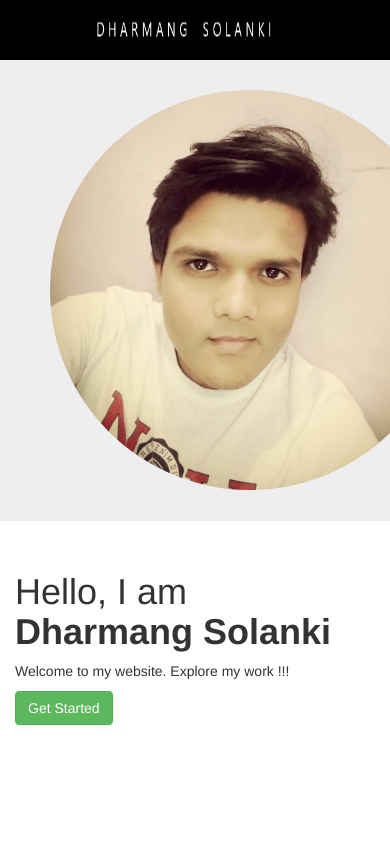
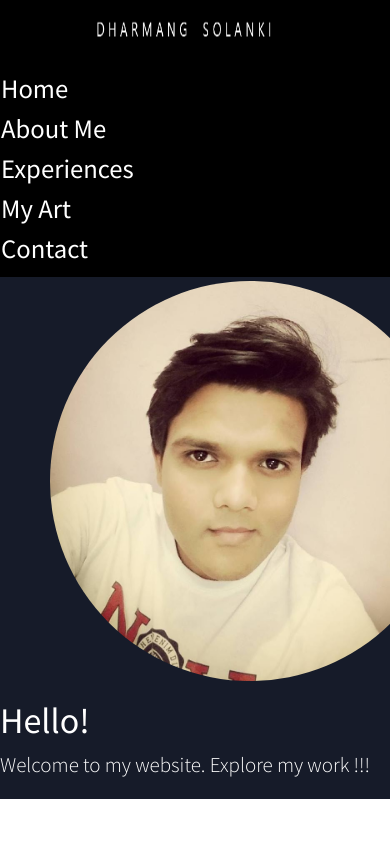
Before and after one commit to dharmang007/Portflio, a Django app: page / in a window 390 px wide; the page is wider, and only the part inside the window is pictured. Run offline with Django 3.2, Linux system fonts and the light colour scheme; some libraries are stand-ins or nearby versions.

Commit message:
updated templates

```diff
--- a/MyWebSite/MyProfile/static/personal/css/CustomCSS/home.css
+++ /dev/null
@@ -1,33 +0,0 @@
-.body
-{
-
-}
-
-#title
-{
-    background-color:#000000;
-    background-image:  url("images/Name.jpg");
-    background-position: center;
-    background-size: 90% 150%;
-    background-repeat: no-repeat;
-    margin-bottom: 0px;
-}
-
-.profileImage
-{
-  width: 400px;
-  height: 400px;
-  border-radius: 50%;
-margin-left: 50px;
-  margin-bottom: 0px;
-
-}
-.navbar-right
-{
-  padding-right: 10px;
-}
-.collapse ul li a
-{
-  color: #000000;
-  font-size: 20px;
-}
--- /dev/null
+++ b/MyWebSite/MyProfile/static/personal/css/home.css
@@ -0,0 +1,54 @@
+#title
+{
+    background-color:#000000;
+    background-image:  url("images/Name.jpg");
+    background-position: center;
+    background-size: 90% 150%;
+    background-repeat: no-repeat;
+    margin-bottom: 0px;
+
+}
+#profile
+{
+  background-color: rgb(22, 27, 41);
+  padding-top: 1%;
+  padding-bottom:1%;
+  margin: 0%;
+}
+.profileImage
+{
+  width: 400px;
+  height: 400px;
+  border-radius: 50%;
+  margin-left: 50px;
+  margin-bottom: 0px;
+  transition: all 0.4s ease-in-out;
+}
+#intro
+{
+  color: rgb(255, 255, 255);
+}
+
+.navbar li
+{
+  display: block;
+  font-size: 20pt;
+}
+
+
+#HomeNav
+{
+  padding-right: 5%;
+  background-color: black;
+  margin: 0;
+}
+
+#HomeNav .nav li a
+{
+  color: rgb(255, 255, 255);
+  transition: all 0.4s ease-in-out;
+}
+#HomeNav .nav li a:hover {
+  background: rgb(80, 76, 95);
+  color: rgb(1, 0, 5);
+}
--- /dev/null
+++ b/MyWebSite/MyProfile/templates/MyProfile/MyProfileMaster.html
@@ -0,0 +1,25 @@
+<!DOCTYPE html>
+<html lang="en">
+
+<head>
+	<title>Dharmang Solanki</title>
+	<meta charset="utf-8" />
+	<meta http-equiv="X-UA-Compatible" content="IE-Edge">
+	<meta name ="viewport" content="width=device-width, initial-scale=1">
+	{% load staticfiles %}
+	<link rel="stylesheet" href="https://maxcdn.bootstrapcdn.com/bootstrap/3.3.7/css/bootstrap.min.css" integrity="sha384-BVYiiSIFeK1dGmJRAkycuHAHRg32OmUcww7on3RYdg4Va+PmSTsz/K68vbdEjh4u" crossorigin="anonymous">
+	<link rel="stylesheet" href = "../../../static/personal/css/home.css">
+	<link href="https://fonts.googleapis.com/css?family=Source+Sans+Pro:300,400,700" rel="stylesheet">
+</head>
+
+<body class="body" >
+    {%block content%}
+    {%endblock%}
+</body>
+<style>
+body
+{
+    font-family: 'Source Sans Pro', sans-serif;
+}
+</style>
+</html>
--- a/MyWebSite/MyProfile/templates/MyProfile/header.html
+++ /dev/null
@@ -1,49 +0,0 @@
-<!DOCTYPE html>
-<html lang="en">
-
-<head>
-	<title>Dharmang Solanki</title>
-	<meta charset="utf-8" />
-	<meta http-equiv="X-UA-Compatible" content="IE-Edge">
-	<meta name ="viewport" content="width=device-width, initial-scale=1">
-	{% load staticfiles %}
-	<link rel="stylesheet" href = "../../../static/personal/css/bootstrap.min.css">
-	<link rel="stylesheet" href = "../../../static/personal/css/CustomCSS/home.css">
-	<link href="https://fonts.googleapis.com/css?family=Source+Sans+Pro:300,400,700" rel="stylesheet">
-</head>
-
-<body class="body" data-spy="scroll" data-target=".navbar-collapse" data-offset="50">
-<div class="jumbotron" id="title"></div>
-<div class="jumbotron" id="profile">
-	<div class="row">
-		<div class="col-md-6 col-sm-6">
-			<img class="profileImage" src="../static/personal/css/CustomCSS/images/profile2.jpg">
-		</div>
-		<div class="col-md-6 col-sm-6">
-
-		</div>
-	</div>
-</div>
-	<div class="collapse navbar-fixed-top custom-navbar" role="navigation">
-			 <ul class="nav navbar-nav navbar-right" id = "NavBar" onclick="getNavbarItem()">
-						<li><a href="/home/" class="smoothScroll">Home</a></li>
-						<li><a href="#education" class="smoothScroll">Education</a></li>
-						<li><a href="/aboutMe/" class="smoothScroll">About Me</a></li>
-						<li><a href="/myAcademics/" class="smoothScroll">Experiences</a></li>
-						<li><a href="/contact/" class="smoothScroll">Contact</a></li>
-			 </ul>
-	</div>
-	<section class="parallax-section" >
-	{%block content%}
-
-	{% endblock %}
-	</section>
-	<script>
-		function getNavbarItem() {
-		  var x = document.getElementsByTagName("H1")[0].getAttribute("class");
-		  document.getElementById("demo").innerHTML = x;
-		  var x = document.getElementsByTagName("ul")[0]
-		}
-		</script>
-</body>
-</html>
--- a/MyWebSite/MyProfile/templates/MyProfile/includes/home.html
+++ b/MyWebSite/MyProfile/templates/MyProfile/includes/home.html
@@ -1,23 +1,26 @@
+{%extends "MyProfile/MyProfileMaster.html" %}
+{%block content%}
+<div class="jumbotron" id="title"></div>
 
-{%extends "MyProfile/header.html" %}
-{% block content %}
-<section id="home" class="parallax-section" >
-     <div class="container-fluid">
-          <div class=row>
-            <div class="col-md-6 col-sm-6">
-                 <div class="home-img"></div>
-            </div>
-            <div class="col-md-6 col-sm-6">
-                 <div class="home-thumb">
-                      <div class="section-title">
-                           <h1 class="wow fadeInUp" data-wow-delay="0.6s">Hello, I am <strong>Dharmang Solanki</strong></h1>
-                           <p class="wow fadeInUp" data-wow-delay="0.9s">Welcome to my website. Explore my work !!!</p>
-                           <a href="#about" class="wow fadeInUp smoothScroll section-btn btn btn-success" data-wow-delay="1.4s">Get Started</a>
-                      </div>
-                 </div>
-            </div>
-          </div>
-        </div>
-</section>
+<div class="navbar" id="HomeNav" role="navigation">
+	<ul class="nav navbar-nav navbar-right">
+		<li><a href="#home" class="smoothScroll">Home</a></li>
+		<li><a href="#about" class="smoothScroll">About Me</a></li>
+		<li><a href="#experience" class="smoothScroll">Experiences</a></li>
+		<li><a href="#quotes" class="smoothScroll">My Art</a></li>
+		<li><a href="#contact" class="smoothScroll">Contact</a></li>
+	</ul>
+</div>
+<div class="jumbotron" id="profile">
+	<div class="row">
+		<div class="col1 col-md-5 col-sm-5">
+			<img class="profileImage" src="../static/personal/css/images/profile2.jpg">
+		</div>
+		<div class="col-md-7 col-sm-7" id ="intro">
+			<h1>Hello!</h1>
+			<p>Welcome to my website. Explore my work !!!</p>
+		</div>
+	</div>
+</div>
 
-{% endblock %}
+{%endblock%}
--- a/MyWebSite/MyProfile/templates/MyProfile/includes/myAcademics.html
+++ b/MyWebSite/MyProfile/templates/MyProfile/includes/myAcademics.html
@@ -1,4 +1,4 @@
-{%extends "MyProfile/header.html" %}
+{%extends "MyProfile/home.html" %}
 {% block content %}
 <section id="academics" class="parallax-section" autofocus>
   <div class="container-fluid" autofocus>
--- a/MyWebSite/MyProfile/urls.py
+++ b/MyWebSite/MyProfile/urls.py
@@ -2,10 +2,10 @@ from django.urls import re_path,include
 from . import views
 
 urlpatterns  = [
-    re_path(r'^home/',views.index,name= 'home'), # here I am returning the views, u can find this is views.py
+    re_path(r'^home/',views.homePage,name='home'), # here I am returning the views, u can find this is views.py
     re_path(r'^contact/',views.contact,name= 'contact'),
     re_path(r'^myArt/',views.myArt,name ='art'),
     re_path(r'^myAcademics/',views.myAcademics,name='academics'),
     re_path(r'^aboutMe/',views.aboutMe),
-    re_path(r'^',views.index,name='index') # keep this element at last so that all the possibilities are tried out first
-    ]
+    re_path(r'^',views.homePage,name='homePage') # keep this element at last so that all the possibilities are tried out first
+]
--- a/MyWebSite/MyProfile/views.py
+++ b/MyWebSite/MyProfile/views.py
@@ -2,7 +2,7 @@ from django.shortcuts import render
 from django.http import HttpResponse
 
 # Create your views here.
-def index(request):
+def homePage(request):
     return render(request,'MyProfile/includes/home.html') # be careful to put this files in 'templates' folder
 
 def contact(request):
```
Also changed, not shown: MyWebSite/templatemo_498_stimulus/index.html (+1 -16 lines), MyWebSite/MyProfile/static/personal/css/images/Name.jpg (renamed from MyWebSite/MyProfile/static/personal/css/CustomCSS/images/Name.jpg), MyWebSite/MyProfile/static/personal/css/images/profile.jpg (renamed from MyWebSite/MyProfile/static/personal/css/CustomCSS/images/profile.jpg), MyWebSite/MyProfile/static/personal/css/images/profile2.jpg (renamed from MyWebSite/MyProfile/static/personal/css/CustomCSS/images/profile2.jpg).
